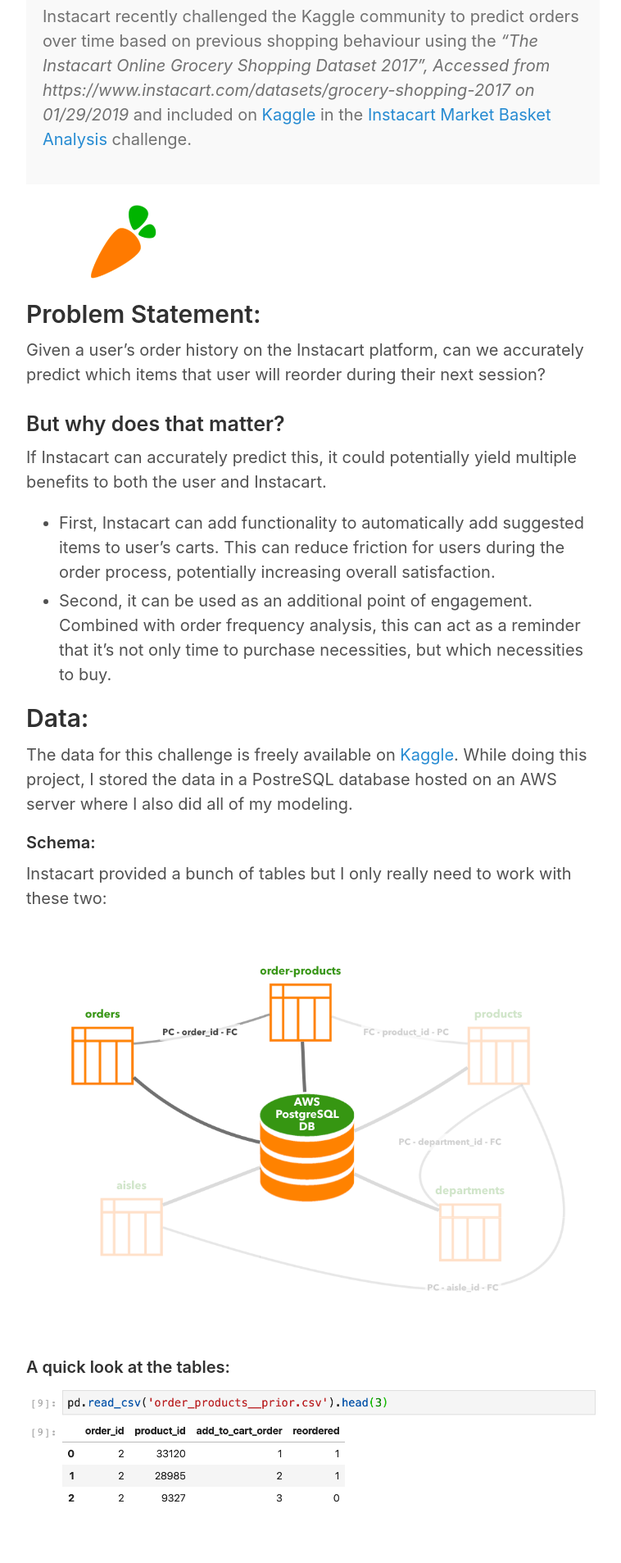
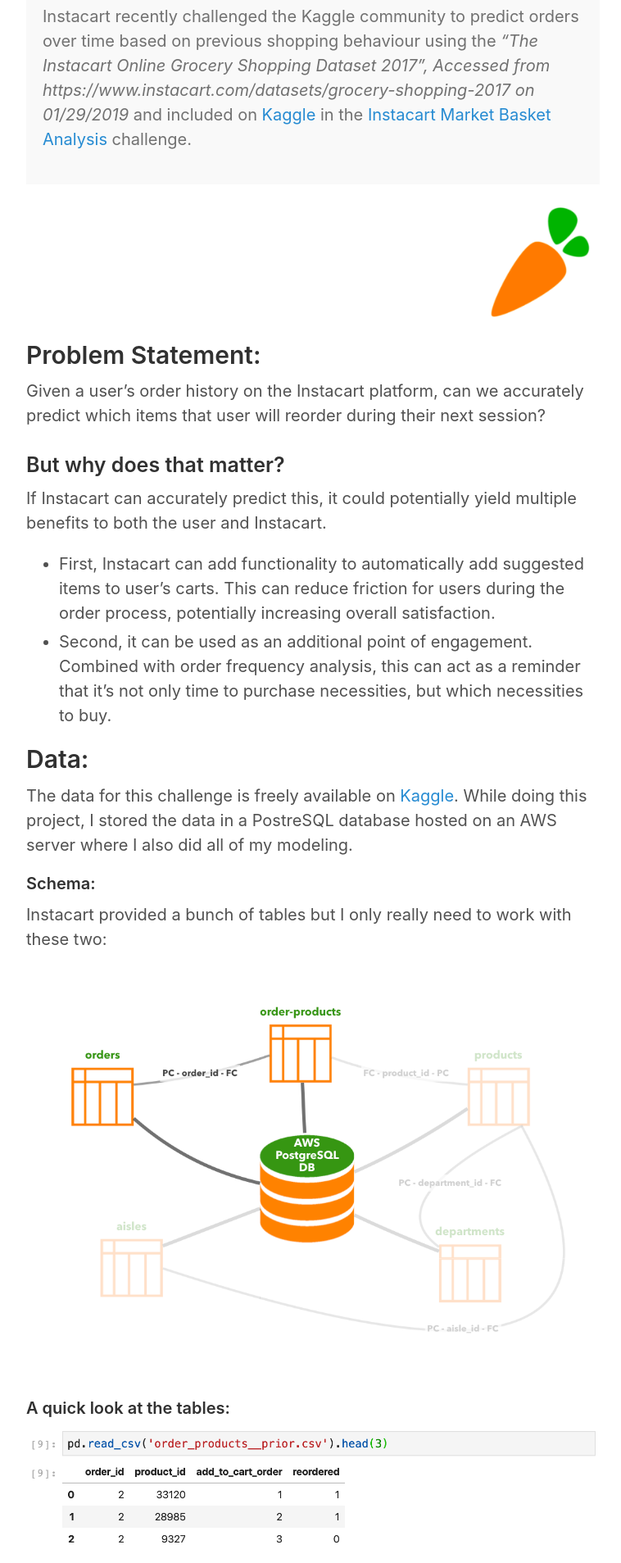
Before and after one commit to keith12345/keith12345.github.io, a Jekyll site: the page built from _posts/2019-02-12-InstaClassification.md, in a window 1280 px wide. Shown: the part 558-2465 px from the top of the page at 82% size, without its empty margins (258-1016 px from the left). Built offline with Jekyll 4.4.1, drawn with Linux system fonts in a browser that asks for light colours.

Commit message:
Bug fix.

```diff
--- a/_posts/2019-02-12-InstaClassification.md
+++ b/_posts/2019-02-12-InstaClassification.md
@@ -18,7 +18,9 @@ Instacart recently challenged the Kaggle community to predict orders over time b
 
 </div>
 
-<div> <img src="/images/carrot.png" alt="carrot" style="height:100px;"> </div>
+<div align="right">
+<img src="/images/carrot.png" alt="carrot" style="height:150px;">
+</div>
 
 ## Problem Statement:
 Given a user's order history on the Instacart platform, can we accurately predict which items that user will reorder during their next session?
```
